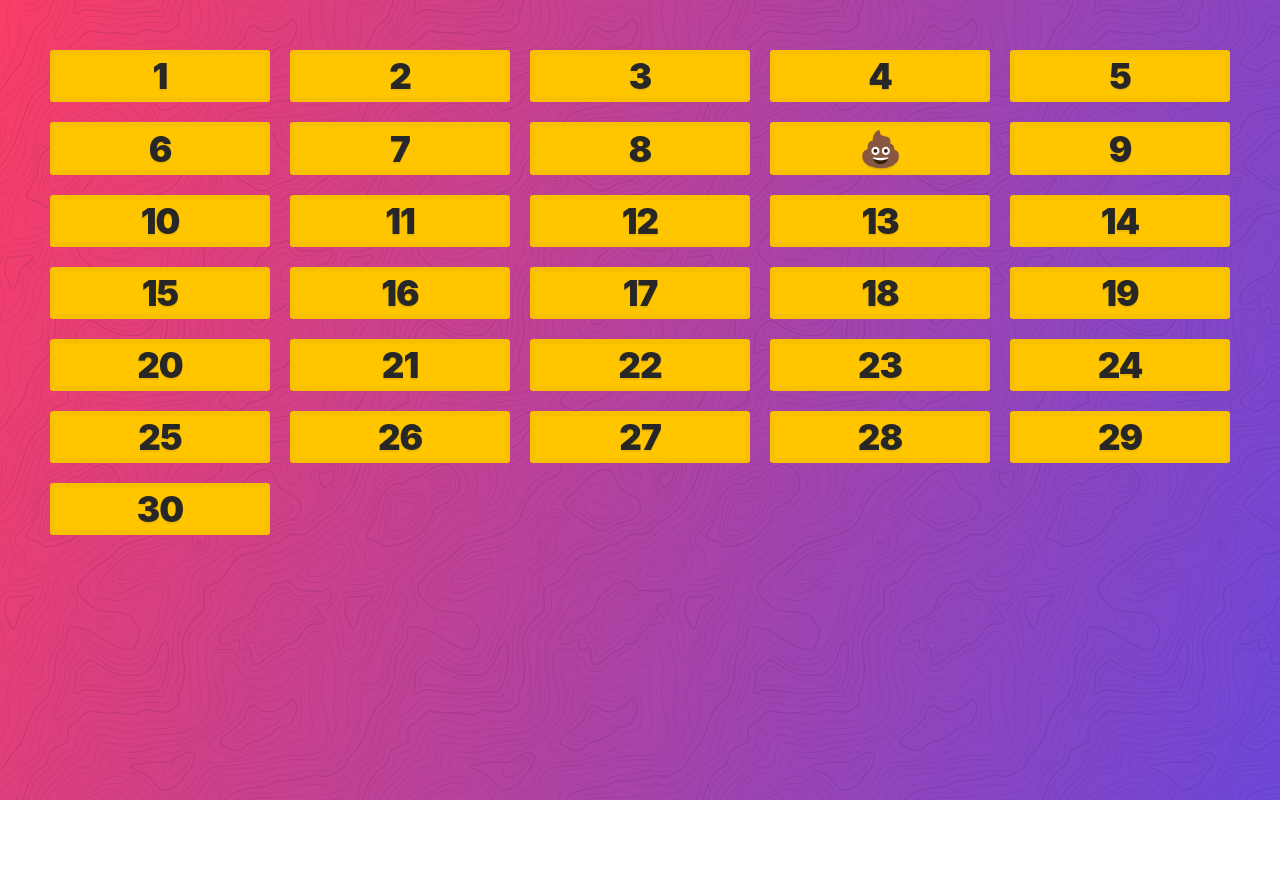
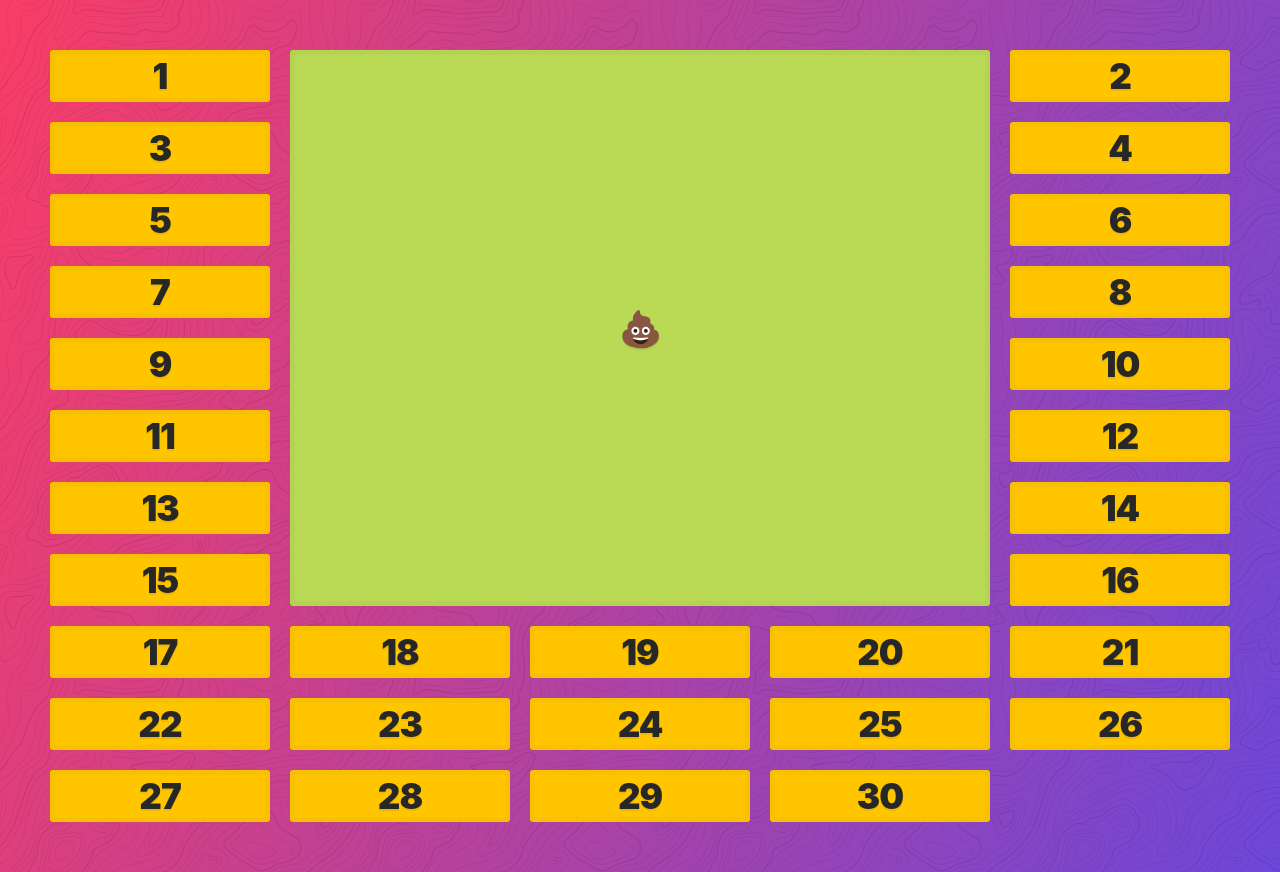
Before and after one commit to arushgupta/css-grid, a plain HTML site: page 10 - Placing Grid Items/placing.html in a window 1280 px wide. Before the commit the page ends 800 px from the top, so only its background shows below. Drawn offline with Linux system fonts and the light colour scheme.

Commit message:
placing items in the grid

```diff
--- a/10 - Placing Grid Items/placing.html
+++ b/10 - Placing Grid Items/placing.html
@@ -3,8 +3,10 @@
 
 <head>
   <meta charset="UTF-8">
+  <meta name="author" content="Arush Gupta">
   <meta name="viewport" content="width=device-width, initial-scale=1.0">
   <link rel="stylesheet" href="../assets/style.css">
+  <link rel="stylesheet" href="style.css">
   <title>Placing Grid Items!</title>
 </head>
 
@@ -18,7 +20,7 @@
     <div class="item item6">6</div>
     <div class="item item7">7</div>
     <div class="item item8">8</div>
-    <div class="item item8">💩</div>
+    <div class="item poop">💩</div>
     <div class="item item9">9</div>
     <div class="item item10">10</div>
     <div class="item item11">11</div>
@@ -42,14 +44,6 @@
     <div class="item item29">29</div>
     <div class="item item30">30</div>
   </div>
-
-  <style>
-    .container {
-      display: grid;
-      grid-gap: 20px;
-      grid-template-columns: repeat(5, 1fr);
-    }
-  </style>
 </body>
 
 </html>
--- /dev/null
+++ b/10 - Placing Grid Items/style.css
@@ -0,0 +1,18 @@
+.container {
+  display: grid;
+  grid-gap: 20px;
+  grid-template-columns: repeat(5, 1fr);
+}
+
+.poop {
+  grid-column: 2 / 5;
+  /* grid-column: 1 / -1; spans the entire width of grid */
+  /* The following two lines of code has the above as shorthand
+  grid-column-start: 2;
+  grid-column-end: 5; */
+  background: #BADA55;
+  grid-row: 1 / span 8;
+  /* grid-row: 1 / -1; doesn't work like grid-column.
+  this requires declaration of grid-rows in the container class.
+  after which the current div will expand only till the end of explicit grid */
+}
```
